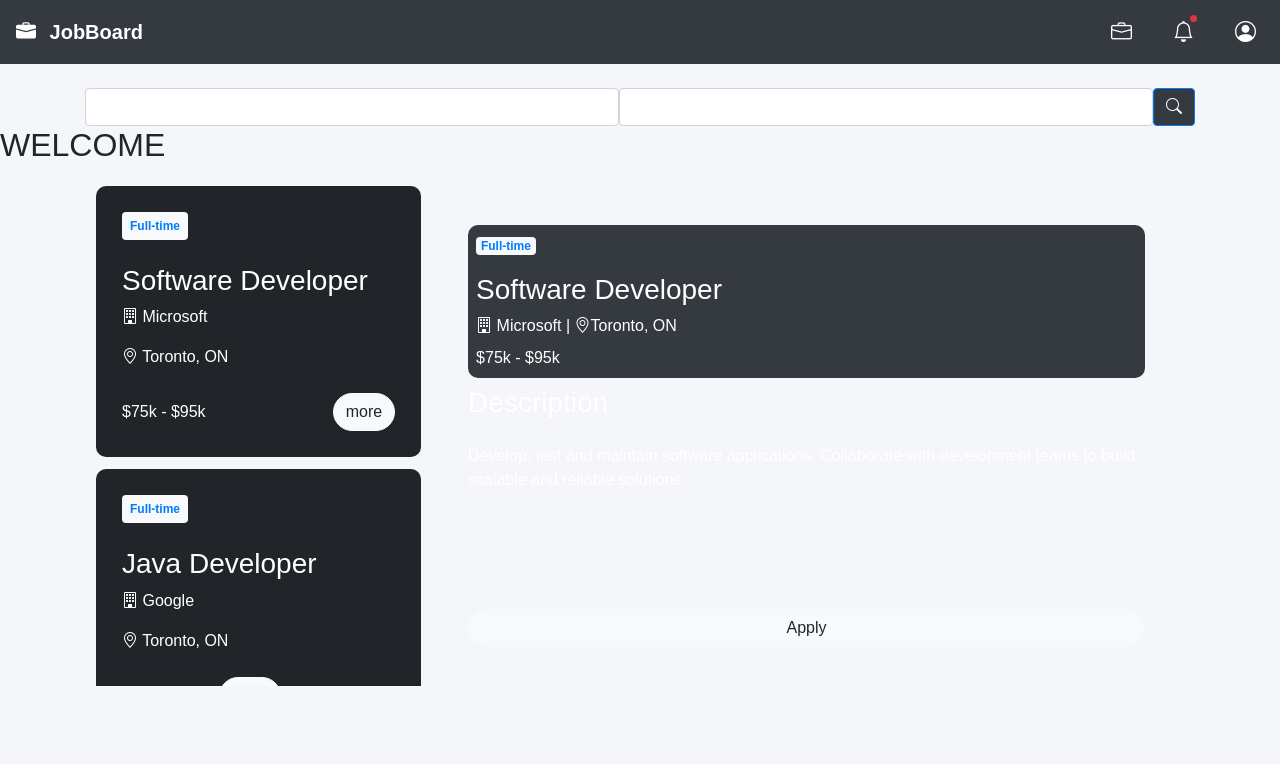
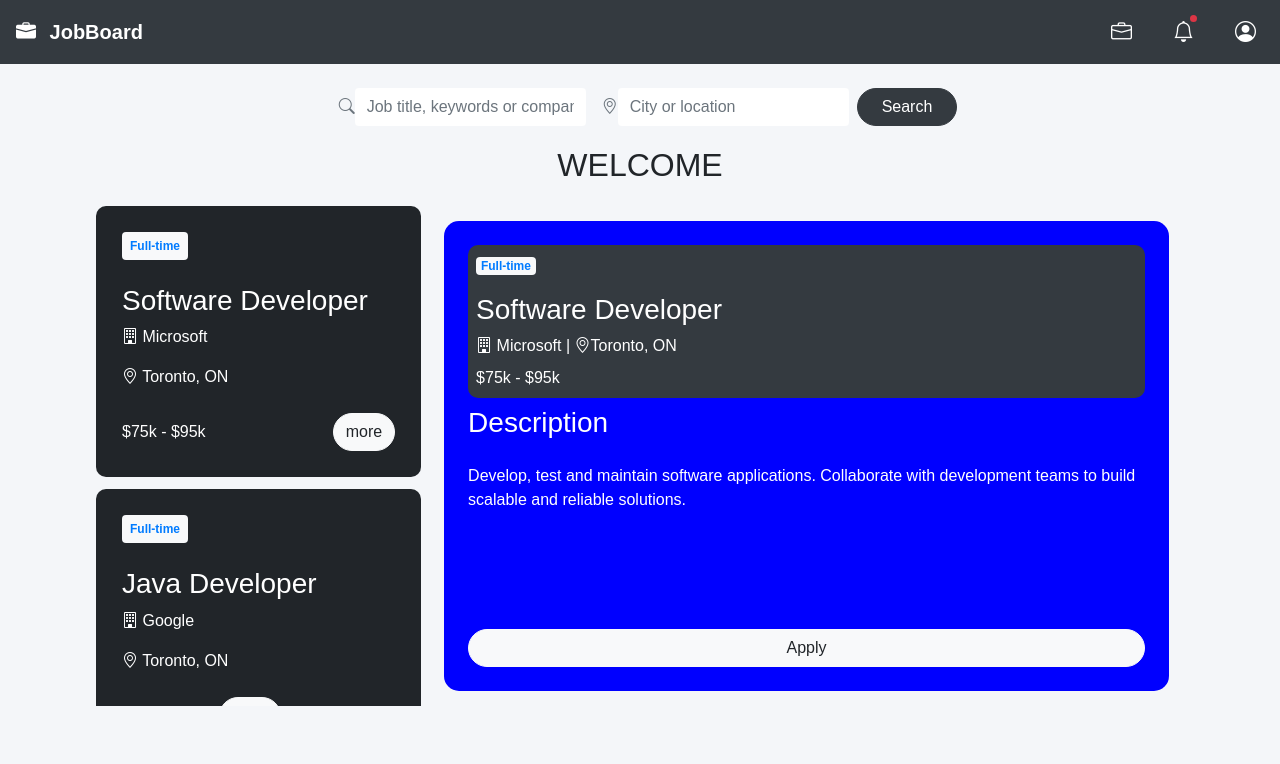
Before and after one commit to tchaptchetyohann/jobBoard, a website: page index.html in a window 1280 px wide. Drawn offline with nearby package versions, Linux system fonts and the light colour scheme.

Commit message:
new update

```diff
--- a/index.html
+++ b/index.html
@@ -66,15 +66,35 @@
 </nav>
 
 
-<div class="container d-flex justify-content-center align-items-center gap-2 mt-4 w-auto " id="searchdiv">
 
-    <input type="text" class="form-control w-30"  >
-    <input type="text" class="form-control w-30" >
-    <button class="btn btn-primary  bg-dark">
-        <i class="bi bi-search"></i>
-    </button>
+<div class="container d-flex justify-content-center align-items-center mt-4"
+     id="searchdiv">
+
+    <div class="search-box d-flex align-items-center">
+
+        <i class="bi bi-search text-secondary ml-3"></i>
+
+        <input type="text"
+               class="form-control border-0 shadow-none"
+               placeholder="Job title, keywords or company">
+
+        <div class="search-divider"></div>
+
+        <i class="bi bi-geo-alt text-secondary ml-3"></i>
+
+        <input type="text"
+               class="form-control border-0 shadow-none"
+               placeholder="City or location">
+
+        <button class="btn btn-dark rounded-pill px-4 ml-2">
+            Search
+        </button>
+
+    </div>
+
 </div>
-<div style="height: 30px;">
+
+<div style="height: 30px; text-align: center; margin-top: 20px ">
  <h2> WELCOME </h2>
 </div>
 
--- a/style.css
+++ b/style.css
@@ -108,6 +108,9 @@ body {
     transform: translate(-3px);
     background:#343a40;
 }
+.job-details{
+    background-color: blue;
+}
 .details-heard{
     background-color: #343a40;
     min-height: auto;
```
